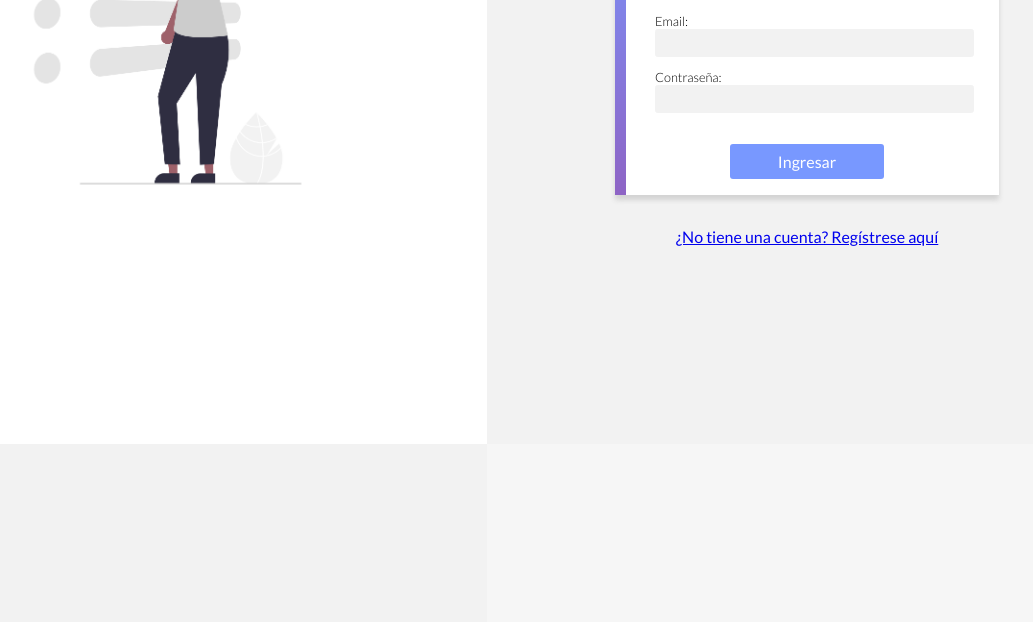
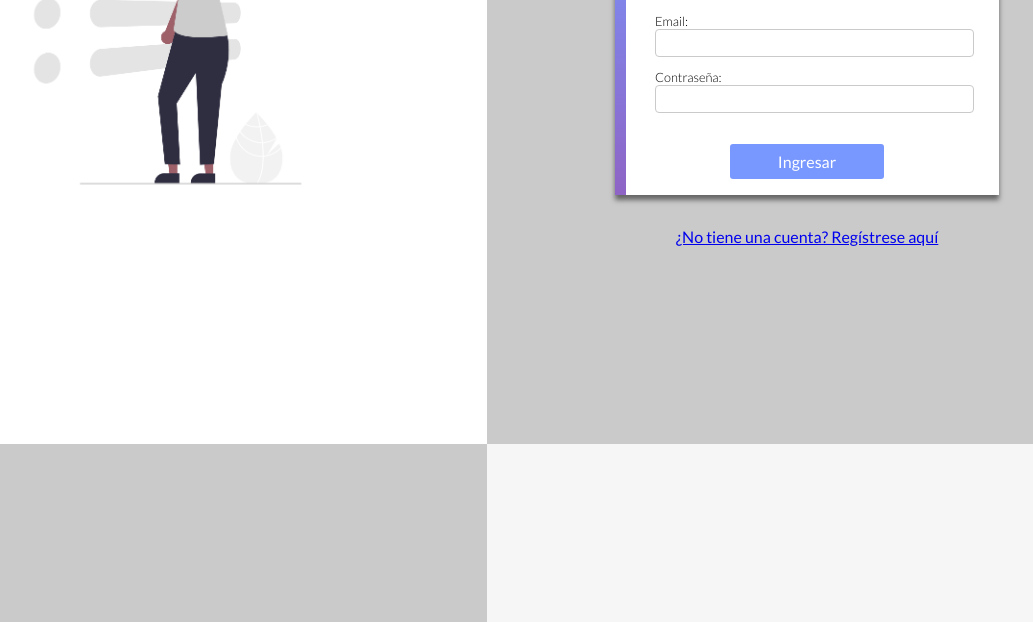
Before and after one commit to TMaldonado460/TODO-App, a plain HTML site: page index.html in a window 1280 px wide. Shown: the part 356-978 px from the top of the page, without its empty margins (153-1186 px from the left). Drawn offline with Linux system fonts and the light colour scheme.

Commit message:
"v3.5 solving some bugs"

```diff
--- a/scripts/new-tasks.js
+++ b/scripts/new-tasks.js
@@ -8,6 +8,7 @@ async function main() {
     waitToPressLogOff()
     await loadTasks()
     drawTasks()
+    document.querySelector(".loading").classList.add("ocultar")
     document.querySelector(".add-group").addEventListener("click", function(e){
         modifyDocumentToAdd(true)
     })
--- a/styles/common.css
+++ b/styles/common.css
@@ -3,7 +3,7 @@
 :root {
   --primary: #7898FF;
   --secondary: #8E64C5;
-  --app-grey: #F2F2F2;
+  --app-grey: #cacaca;
 }
 
 * {
--- a/styles/ingreso.css
+++ b/styles/ingreso.css
@@ -22,7 +22,7 @@ form {
   align-items: center;
   flex-direction: column;
   margin: 2em auto;
-  box-shadow: 0 5px 5px lightgrey;
+  box-shadow: 0 5px 5px rgba(0, 0, 0, 0.5);
   padding: 1em 2.5em;
   box-sizing: border-box;
 }
@@ -41,14 +41,15 @@ form:after {
 input {
   width: 100%;
   padding: .4em .5em;
-  background-color: var(--app-grey);
+  background-color: white;
   border: 1px solid var(--app-grey);
-  border-radius: .2em;
+  border-radius: .3em;
 }
 
 input:focus {
   outline: none;
-  border: 1px solid lightgrey;
+  border: 1px solid var(--app-grey);
+  box-shadow: 0 1px 0 4px rgba(0, 0, 0, 1);
 }
 
 label {
--- a/styles/lista-tareas.css
+++ b/styles/lista-tareas.css
@@ -71,6 +71,9 @@ a {
 .loading img {
   width: 20em;
   height: 20em;
+}
+.ocultar {
+  display: none;
 }
 
 main {
```
Also changed, not shown: mis-tareas.html (+2 -2 lines).
